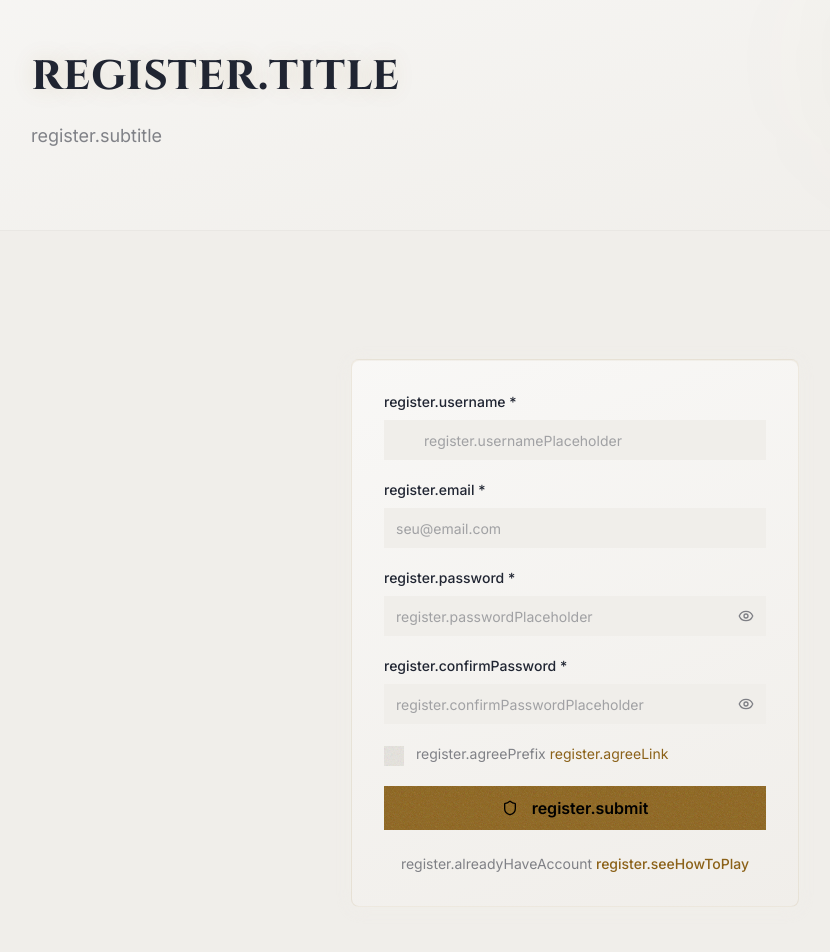
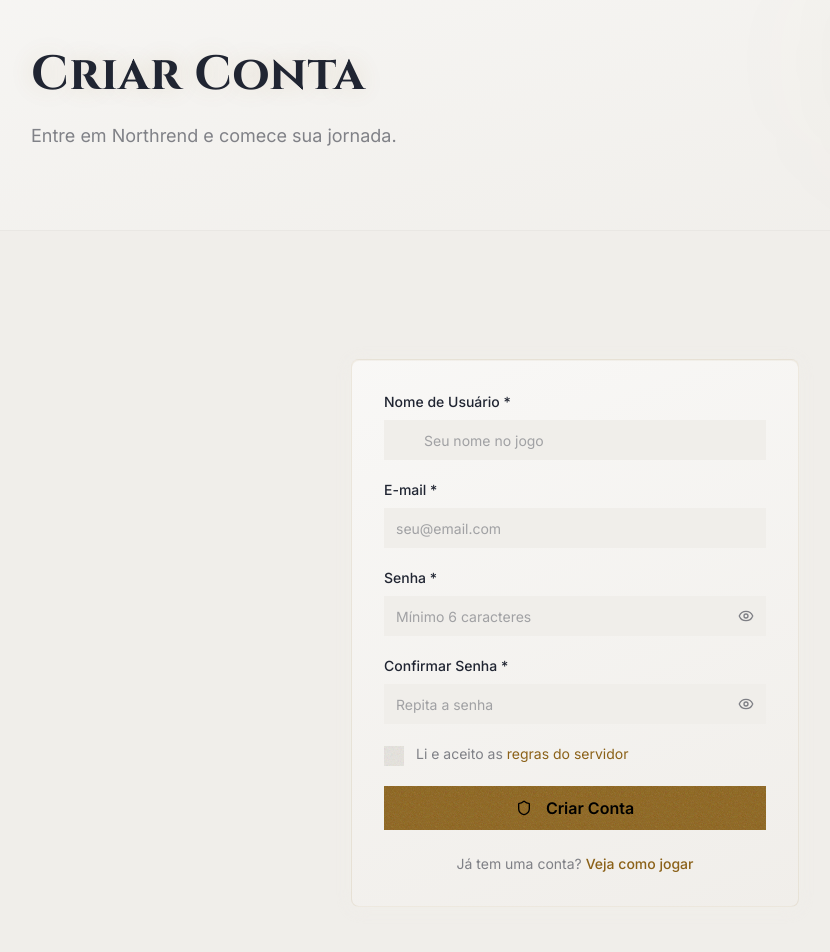
Before and after one commit to brendoarrudaa/site-wow, a Next.js app: page /cadastro in a window 1280 px wide. Shown: the part 100-1052 px from the top of the page, without its empty margins (65-895 px from the left). Built offline with nearby package versions, Linux system fonts and the light colour scheme.

Commit message:
feat: adicionar suporte à tradução no formulário de cadastro

```diff
--- a/src/pages/cadastro.tsx
+++ b/src/pages/cadastro.tsx
@@ -4,10 +4,9 @@ import Layout from "@/components/Layout/Layout";
 import SEO from "@/components/SEO";
 import PageHeader from "@/components/PageHeader";
 import { Shield, Gamepad2, Eye, EyeOff, CheckCircle } from "lucide-react";
-import { useTranslation } from "@/hooks/useTranslation";
 
+// TODO: substituir strings por t("register.*") quando i18n for aplicado nas páginas
 const Register = () => {
-  const { t } = useTranslation();
   const [showPassword, setShowPassword] = useState(false);
   const [showConfirm, setShowConfirm] = useState(false);
   const [agreed, setAgreed] = useState(false);
@@ -24,11 +23,11 @@ const Register = () => {
     e.preventDefault();
     setError("");
     if (form.password !== form.confirmPassword) {
-      setError(t("register.errorPasswordMismatch"));
+      setError("As senhas não coincidem.");
       return;
     }
     if (!agreed) {
-      setError(t("register.errorMustAgree"));
+      setError("Aceite as regras para continuar.");
       return;
     }
     setSubmitted(true);
@@ -37,15 +36,17 @@ const Register = () => {
   if (submitted) {
     return (
       <Layout>
-        <SEO title={t("register.title")} path="/cadastro" />
+        <SEO title="Criar Conta" path="/cadastro" />
         <section className="page-section">
           <div className="page-container flex items-center justify-center py-12">
             <div className="w-full max-w-md text-center card-fantasy p-10">
               <CheckCircle className="h-14 w-14 text-online mx-auto mb-4" />
-              <h2 className="text-2xl font-serif font-bold text-foreground mb-2">{t("register.successTitle")}</h2>
-              <p className="text-muted-foreground mb-6">{t("register.successDesc")}</p>
+              <h2 className="text-2xl font-serif font-bold text-foreground mb-2">Cadastro Recebido!</h2>
+              <p className="text-muted-foreground mb-6">
+                O sistema de cadastro será ativado em breve. Fique atento ao Discord!
+              </p>
               <Link href="/como-jogar" className="btn bg-gold text-black hover:bg-gold/90 border-0">
-                {t("nav.howToPlay")}
+                Como Jogar
               </Link>
             </div>
           </div>
@@ -57,13 +58,13 @@ const Register = () => {
   return (
     <Layout>
       <SEO
-        title={t("register.title")}
-        description={t("register.description")}
+        title="Criar Conta"
+        description="Crie sua conta no Azeroth Legacy e entre em Northrend."
         path="/cadastro"
       />
       <PageHeader
-        title={t("register.title")}
-        subtitle={t("register.subtitle")}
+        title="Criar Conta"
+        subtitle="Entre em Northrend e comece sua jornada."
       />
 
       <section className="page-section">
@@ -73,14 +74,14 @@ const Register = () => {
               <form onSubmit={handleSubmit} className="space-y-5">
                 <div>
                   <label htmlFor="username" className="block text-sm font-medium text-foreground mb-2">
-                    {t("register.username")} *
+                    Nome de Usuário *
                   </label>
                   <div className="relative">
                     <Gamepad2 className="absolute left-3 top-1/2 -translate-y-1/2 h-4 w-4 text-muted-foreground pointer-events-none" />
                     <input
                       id="username"
                       className="input input-bordered w-full pl-10"
-                      placeholder={t("register.usernamePlaceholder")}
+                      placeholder="Seu nome no jogo"
                       value={form.username}
                       onChange={(e) => setForm({ ...form, username: e.target.value })}
                       required
@@ -90,7 +91,7 @@ const Register = () => {
 
                 <div>
                   <label htmlFor="email" className="block text-sm font-medium text-foreground mb-2">
-                    {t("register.email")} *
+                    E-mail *
                   </label>
                   <input
                     id="email"
@@ -105,14 +106,14 @@ const Register = () => {
 
                 <div>
                   <label htmlFor="password" className="block text-sm font-medium text-foreground mb-2">
-                    {t("register.password")} *
+                    Senha *
                   </label>
                   <div className="relative">
                     <input
                       id="password"
                       type={showPassword ? "text" : "password"}
                       className="input input-bordered w-full pr-10"
-                      placeholder={t("register.passwordPlaceholder")}
+                      placeholder="Mínimo 6 caracteres"
                       value={form.password}
                       onChange={(e) => setForm({ ...form, password: e.target.value })}
                       minLength={6}
@@ -130,14 +131,14 @@ const Register = () => {
 
                 <div>
                   <label htmlFor="confirmPassword" className="block text-sm font-medium text-foreground mb-2">
-                    {t("register.confirmPassword")} *
+                    Confirmar Senha *
                   </label>
                   <div className="relative">
                     <input
                       id="confirmPassword"
                       type={showConfirm ? "text" : "password"}
                       className="input input-bordered w-full pr-10"
-                      placeholder={t("register.confirmPasswordPlaceholder")}
+                      placeholder="Repita a senha"
                       value={form.confirmPassword}
                       onChange={(e) => setForm({ ...form, confirmPassword: e.target.value })}
                       minLength={6}
@@ -162,9 +163,9 @@ const Register = () => {
                     onChange={(e) => setAgreed(e.target.checked)}
                   />
                   <label htmlFor="rules" className="text-sm text-muted-foreground leading-snug cursor-pointer">
-                    {t("register.agreePrefix")}{" "}
+                    Li e aceito as{" "}
                     <Link href="/regras" className="text-primary hover:underline">
-                      {t("register.agreeLink")}
+                      regras do servidor
                     </Link>
                   </label>
                 </div>
@@ -177,14 +178,14 @@ const Register = () => {
 
                 <button type="submit" className="btn bg-gold text-black hover:bg-gold/90 border-0 w-full h-11 text-base">
                   <Shield className="h-4 w-4 mr-2" />
-                  {t("register.submit")}
+                  Criar Conta
                 </button>
               </form>
 
               <p className="text-center text-sm text-muted-foreground mt-6">
-                {t("register.alreadyHaveAccount")}{" "}
+                Já tem uma conta?{" "}
                 <Link href="/como-jogar" className="text-primary hover:underline font-medium">
-                  {t("register.seeHowToPlay")}
+                  Veja como jogar
                 </Link>
               </p>
             </div>
```
Also changed, not shown: 1 other file (tests, documents, lock files or other folders).
